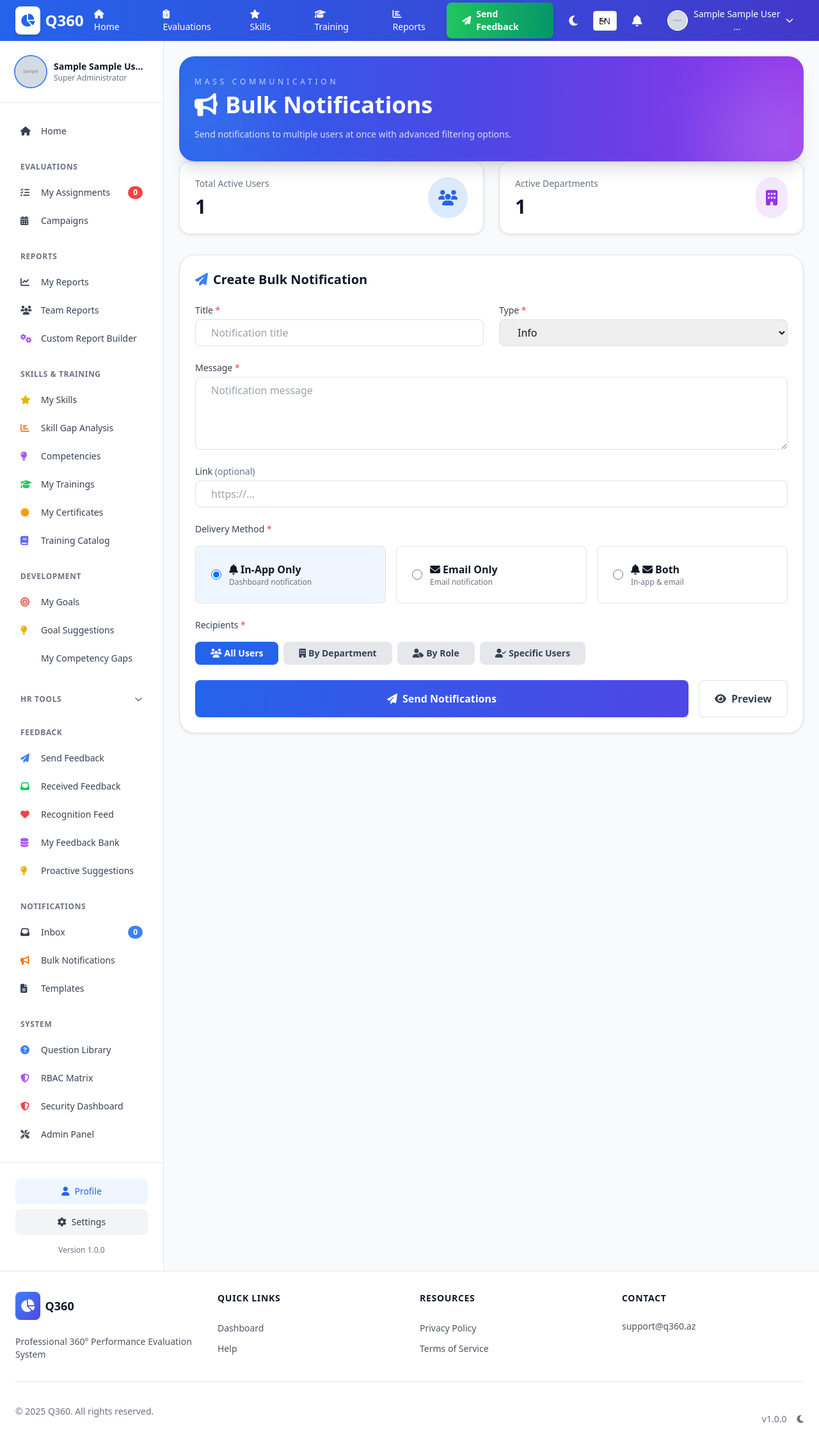
After one commit to MuradoffTehmez/Q-360, a Django app: page /notifications/bulk/ in a window 1280 px wide. The commit adds this page. Shown: the whole page at 64% size. Run offline with Django 5.2, Linux system fonts and the light colour scheme; a user stored in the database is signed in; tables that the repository leaves empty hold one stand-in row (values such as "Sample post"); grey boxes marked "Sample" are stand-in pictures; data that the repository does not hold is empty; parts of the project's set-up code (start-up, migrations or seed data) failed here and were passed over; some libraries are stand-ins or nearby versions.

Commit message:
6. Notifications - Toplu Bildiriş
  - Bulk notification system for admin/manager
  - Multi-filter support (all/department/role/specific)
  - Delivery method selection (in-app/email/both)
  - Preview functionality
  - Beautiful blue-indigo-purple gradient UI
  - Statistics dashboard

```diff
--- a/q360_project/apps/notifications/urls.py
+++ b/q360_project/apps/notifications/urls.py
@@ -17,6 +17,9 @@ urlpatterns = [
     path('delete-all/', template_views.delete_all_notifications, name='delete-all-notifications'),
     path('settings/', template_views.notification_settings, name='settings'),
 
+    # Bulk notification (admin/manager only)
+    path('bulk/', template_views.bulk_notification, name='bulk-notification'),
+
     # Email template management (admin only)
     path('templates/', template_views.EmailTemplateListView.as_view(), name='email-templates'),
     path('templates/create/', template_views.EmailTemplateCreateView.as_view(), name='email-template-create'),
--- a/q360_project/templates/base/sidebar.html
+++ b/q360_project/templates/base/sidebar.html
@@ -234,6 +234,13 @@
                 <span class="inline-flex items-center justify-center px-2 py-1 text-xs font-bold leading-none text-white bg-blue-500 rounded-full" id="unreadNotificationsCount">0</span>
             </a>
 
+            {% if user.is_admin or user.is_manager %}
+            <a href="{% url 'notifications:bulk-notification' %}" class="flex items-center px-3 py-2.5 text-sm font-medium rounded-lg transition-all duration-200 text-gray-700 dark:text-gray-300 hover:bg-gray-100 dark:hover:bg-gray-700">
+                <i class="fas fa-bullhorn w-5 mr-3 text-orange-500"></i>
+                <span>{% trans "Bulk Notifications" %}</span>
+            </a>
+            {% endif %}
+
             {% if user.is_admin %}
             <a href="{% url 'notifications:email-templates' %}" class="flex items-center px-3 py-2.5 text-sm font-medium rounded-lg transition-all duration-200 text-gray-700 dark:text-gray-300 hover:bg-gray-100 dark:hover:bg-gray-700">
                 <i class="fas fa-file-alt w-5 mr-3"></i>
--- /dev/null
+++ b/q360_project/templates/notifications/bulk_notification.html
@@ -0,0 +1,338 @@
+{% extends 'base/base.html' %}
+{% load i18n %}
+{% load static %}
+
+{% block title %}{% trans "Bulk Notifications" %} - Q360{% endblock %}
+
+{% block page_header %}
+<div class="relative overflow-hidden rounded-3xl bg-gradient-to-r from-blue-600 via-indigo-600 to-purple-600 px-6 py-8 text-white shadow-xl">
+    <div class="absolute inset-0 opacity-20">
+        <div class="absolute -right-16 top-6 h-52 w-52 rounded-full bg-white blur-3xl"></div>
+        <div class="absolute -left-10 bottom-0 h-40 w-40 rounded-full bg-blue-300 blur-3xl"></div>
+    </div>
+    <div class="relative z-10">
+        <p class="text-xs uppercase tracking-[0.4em] text-white/70">{% trans "Mass Communication" %}</p>
+        <h1 class="mt-2 text-3xl font-bold md:text-4xl">
+            <i class="fas fa-bullhorn mr-3"></i>{% trans "Bulk Notifications" %}
+        </h1>
+        <p class="mt-3 text-sm text-white/80">{% trans "Send notifications to multiple users at once with advanced filtering options." %}</p>
+    </div>
+</div>
+{% endblock %}
+
+{% block content %}
+<div class="space-y-8" x-data="bulkNotificationPage()">
+    <!-- Statistics Cards -->
+    <div class="grid grid-cols-1 gap-6 md:grid-cols-2">
+        <div class="rounded-2xl border border-gray-200/70 bg-white p-6 shadow-sm dark:border-gray-700/60 dark:bg-gray-900/80">
+            <div class="flex items-center justify-between">
+                <div>
+                    <p class="text-sm font-medium text-gray-500 dark:text-gray-400">{% trans "Total Active Users" %}</p>
+                    <p class="mt-2 text-3xl font-bold text-gray-900 dark:text-white">{{ total_users }}</p>
+                </div>
+                <div class="rounded-full bg-blue-100 p-3 dark:bg-blue-900/30">
+                    <i class="fas fa-users text-2xl text-blue-600 dark:text-blue-400"></i>
+                </div>
+            </div>
+        </div>
+
+        <div class="rounded-2xl border border-gray-200/70 bg-white p-6 shadow-sm dark:border-gray-700/60 dark:bg-gray-900/80">
+            <div class="flex items-center justify-between">
+                <div>
+                    <p class="text-sm font-medium text-gray-500 dark:text-gray-400">{% trans "Active Departments" %}</p>
+                    <p class="mt-2 text-3xl font-bold text-gray-900 dark:text-white">{{ departments_count }}</p>
+                </div>
+                <div class="rounded-full bg-purple-100 p-3 dark:bg-purple-900/30">
+                    <i class="fas fa-building text-2xl text-purple-600 dark:text-purple-400"></i>
+                </div>
+            </div>
+        </div>
+    </div>
+
+    <!-- Main Form -->
+    <form method="POST" class="rounded-3xl border border-gray-200/70 bg-white p-6 shadow-sm dark:border-gray-700/60 dark:bg-gray-900/80">
+        {% csrf_token %}
+
+        <h2 class="mb-6 text-xl font-bold text-gray-900 dark:text-white">
+            <i class="fas fa-paper-plane mr-2 text-blue-500"></i>{% trans "Create Bulk Notification" %}
+        </h2>
+
+        <div class="space-y-6">
+            <!-- Notification Details -->
+            <div class="grid grid-cols-1 gap-6 md:grid-cols-2">
+                <div>
+                    <label class="block text-sm font-medium text-gray-700 dark:text-gray-300">
+                        {% trans "Title" %} <span class="text-red-500">*</span>
+                    </label>
+                    <input type="text"
+                           name="title"
+                           required
+                           x-model="notification.title"
+                           class="mt-1 block w-full rounded-lg border border-gray-300 px-4 py-2 focus:border-blue-500 focus:ring-blue-500 dark:border-gray-600 dark:bg-gray-700 dark:text-white"
+                           placeholder="{% trans 'Notification title' %}">
+                </div>
+
+                <div>
+                    <label class="block text-sm font-medium text-gray-700 dark:text-gray-300">
+                        {% trans "Type" %} <span class="text-red-500">*</span>
+                    </label>
+                    <select name="notification_type"
+                            x-model="notification.type"
+                            class="mt-1 block w-full rounded-lg border border-gray-300 px-4 py-2 focus:border-blue-500 focus:ring-blue-500 dark:border-gray-600 dark:bg-gray-700 dark:text-white">
+                        <option value="info">{% trans "Info" %}</option>
+                        <option value="success">{% trans "Success" %}</option>
+                        <option value="warning">{% trans "Warning" %}</option>
+                        <option value="error">{% trans "Error" %}</option>
+                    </select>
+                </div>
+            </div>
+
+            <div>
+                <label class="block text-sm font-medium text-gray-700 dark:text-gray-300">
+                    {% trans "Message" %} <span class="text-red-500">*</span>
+                </label>
+                <textarea name="message"
+                          required
+                          rows="4"
+                          x-model="notification.message"
+                          class="mt-1 block w-full rounded-lg border border-gray-300 px-4 py-2 focus:border-blue-500 focus:ring-blue-500 dark:border-gray-600 dark:bg-gray-700 dark:text-white"
+                          placeholder="{% trans 'Notification message' %}"></textarea>
+            </div>
+
+            <div>
+                <label class="block text-sm font-medium text-gray-700 dark:text-gray-300">
+                    {% trans "Link" %} <span class="text-sm text-gray-500">({% trans "optional" %})</span>
+                </label>
+                <input type="url"
+                       name="link"
+                       x-model="notification.link"
+                       class="mt-1 block w-full rounded-lg border border-gray-300 px-4 py-2 focus:border-blue-500 focus:ring-blue-500 dark:border-gray-600 dark:bg-gray-700 dark:text-white"
+                       placeholder="https://...">
+            </div>
+
+            <!-- Delivery Method -->
+            <div>
+                <label class="block text-sm font-medium text-gray-700 dark:text-gray-300 mb-3">
+                    {% trans "Delivery Method" %} <span class="text-red-500">*</span>
+                </label>
+                <div class="grid grid-cols-1 gap-3 md:grid-cols-3">
+                    <label class="flex items-center rounded-lg border p-4 cursor-pointer transition hover:bg-gray-50 dark:hover:bg-gray-800"
+                           :class="{'border-blue-500 bg-blue-50 dark:bg-blue-900/20': deliveryMethod === 'in_app'}">
+                        <input type="radio"
+                               name="delivery_method"
+                               value="in_app"
+                               x-model="deliveryMethod"
+                               class="h-4 w-4 text-blue-600">
+                        <div class="ml-3">
+                            <p class="font-semibold text-gray-900 dark:text-white"><i class="fas fa-bell mr-1"></i>{% trans "In-App Only" %}</p>
+                            <p class="text-xs text-gray-500 dark:text-gray-400">{% trans "Dashboard notification" %}</p>
+                        </div>
+                    </label>
+
+                    <label class="flex items-center rounded-lg border p-4 cursor-pointer transition hover:bg-gray-50 dark:hover:bg-gray-800"
+                           :class="{'border-blue-500 bg-blue-50 dark:bg-blue-900/20': deliveryMethod === 'email'}">
+                        <input type="radio"
+                               name="delivery_method"
+                               value="email"
+                               x-model="deliveryMethod"
+                               class="h-4 w-4 text-blue-600">
+                        <div class="ml-3">
+                            <p class="font-semibold text-gray-900 dark:text-white"><i class="fas fa-envelope mr-1"></i>{% trans "Email Only" %}</p>
+                            <p class="text-xs text-gray-500 dark:text-gray-400">{% trans "Email notification" %}</p>
+                        </div>
+                    </label>
+
+                    <label class="flex items-center rounded-lg border p-4 cursor-pointer transition hover:bg-gray-50 dark:hover:bg-gray-800"
+                           :class="{'border-blue-500 bg-blue-50 dark:bg-blue-900/20': deliveryMethod === 'both'}">
+                        <input type="radio"
+                               name="delivery_method"
+                               value="both"
+                               x-model="deliveryMethod"
+                               class="h-4 w-4 text-blue-600">
+                        <div class="ml-3">
+                            <p class="font-semibold text-gray-900 dark:text-white"><i class="fas fa-bell mr-1"></i><i class="fas fa-envelope mr-1"></i>{% trans "Both" %}</p>
+                            <p class="text-xs text-gray-500 dark:text-gray-400">{% trans "In-app & email" %}</p>
+                        </div>
+                    </label>
+                </div>
+            </div>
+
+            <!-- Recipient Filters -->
+            <div>
+                <label class="block text-sm font-medium text-gray-700 dark:text-gray-300 mb-3">
+                    {% trans "Recipients" %} <span class="text-red-500">*</span>
+                </label>
+
+                <div class="space-y-4">
+                    <!-- Filter Type Selection -->
+                    <div class="flex flex-wrap gap-2">
+                        <button type="button"
+                                @click="filterType = 'all'"
+                                :class="{'bg-blue-600 text-white': filterType === 'all', 'bg-gray-200 text-gray-700 dark:bg-gray-700 dark:text-gray-300': filterType !== 'all'}"
+                                class="rounded-lg px-4 py-2 text-sm font-semibold transition">
+                            <i class="fas fa-users mr-1"></i>{% trans "All Users" %}
+                        </button>
+                        <button type="button"
+                                @click="filterType = 'department'"
+                                :class="{'bg-blue-600 text-white': filterType === 'department', 'bg-gray-200 text-gray-700 dark:bg-gray-700 dark:text-gray-300': filterType !== 'department'}"
+                                class="rounded-lg px-4 py-2 text-sm font-semibold transition">
+                            <i class="fas fa-building mr-1"></i>{% trans "By Department" %}
+                        </button>
+                        <button type="button"
+                                @click="filterType = 'role'"
+                                :class="{'bg-blue-600 text-white': filterType === 'role', 'bg-gray-200 text-gray-700 dark:bg-gray-700 dark:text-gray-300': filterType !== 'role'}"
+                                class="rounded-lg px-4 py-2 text-sm font-semibold transition">
+                            <i class="fas fa-user-tag mr-1"></i>{% trans "By Role" %}
+                        </button>
+                        <button type="button"
+                                @click="filterType = 'specific'"
+                                :class="{'bg-blue-600 text-white': filterType === 'specific', 'bg-gray-200 text-gray-700 dark:bg-gray-700 dark:text-gray-300': filterType !== 'specific'}"
+                                class="rounded-lg px-4 py-2 text-sm font-semibold transition">
+                            <i class="fas fa-user-check mr-1"></i>{% trans "Specific Users" %}
+                        </button>
+                    </div>
+
+                    <input type="hidden" name="filter_type" x-model="filterType">
+
+                    <!-- Department Filter -->
+                    <div x-show="filterType === 'department'" x-transition>
+                        <select name="department_id"
+                                class="block w-full rounded-lg border border-gray-300 px-4 py-2 focus:border-blue-500 focus:ring-blue-500 dark:border-gray-600 dark:bg-gray-700 dark:text-white">
+                            <option value="">{% trans "Select Department" %}</option>
+                            {% for dept in departments %}
+                            <option value="{{ dept.id }}">{{ dept.name }} ({{ dept.user_count }} {% trans "users" %})</option>
+                            {% endfor %}
+                        </select>
+                    </div>
+
+                    <!-- Role Filter -->
+                    <div x-show="filterType === 'role'" x-transition>
+                        <select name="role"
+                                class="block w-full rounded-lg border border-gray-300 px-4 py-2 focus:border-blue-500 focus:ring-blue-500 dark:border-gray-600 dark:bg-gray-700 dark:text-white">
+                            <option value="">{% trans "Select Role" %}</option>
+                            {% for role_value, role_label in role_choices %}
+                            <option value="{{ role_value }}">{{ role_label }}</option>
+                            {% endfor %}
+                        </select>
+                    </div>
+
+                    <!-- Specific Users -->
+                    <div x-show="filterType === 'specific'" x-transition>
+                        <div class="max-h-64 overflow-y-auto rounded-lg border border-gray-300 p-4 dark:border-gray-600 dark:bg-gray-700">
+                            <div class="space-y-2">
+                                {% for user in all_users %}
+                                <label class="flex items-center gap-2 cursor-pointer hover:bg-gray-50 dark:hover:bg-gray-800 p-2 rounded">
+                                    <input type="checkbox"
+                                           name="user_ids"
+                                           value="{{ user.id }}"
+                                           class="h-4 w-4 rounded text-blue-600">
+                                    <span class="text-sm text-gray-900 dark:text-white">{{ user.get_full_name }} ({{ user.department.name|default:"-" }})</span>
+                                </label>
+                                {% endfor %}
+                            </div>
+                        </div>
+                    </div>
+                </div>
+            </div>
+
+            <!-- Action Buttons -->
+            <div class="flex gap-3">
+                <button type="submit"
+                        class="flex-1 rounded-lg bg-gradient-to-r from-blue-600 to-indigo-600 px-6 py-3 font-semibold text-white shadow-sm transition hover:shadow-md">
+                    <i class="fas fa-paper-plane mr-2"></i>{% trans "Send Notifications" %}
+                </button>
+                <button type="button"
+                        @click="previewNotification()"
+                        class="rounded-lg border border-gray-300 bg-white px-6 py-3 font-semibold text-gray-700 transition hover:bg-gray-50 dark:border-gray-600 dark:bg-gray-700 dark:text-gray-300 dark:hover:bg-gray-600">
+                    <i class="fas fa-eye mr-2"></i>{% trans "Preview" %}
+                </button>
+            </div>
+        </div>
+    </form>
+
+    <!-- Preview Modal -->
+    <div x-show="showPreview"
+         x-cloak
+         @click.away="showPreview = false"
+         class="fixed inset-0 z-50 flex items-center justify-center bg-black/50 p-4"
+         style="display: none;">
+        <div @click.stop
+             class="w-full max-w-2xl rounded-2xl bg-white p-6 shadow-xl dark:bg-gray-800"
+             x-transition>
+            <div class="mb-4 flex items-center justify-between">
+                <h3 class="text-xl font-bold text-gray-900 dark:text-white">
+                    <i class="fas fa-eye mr-2 text-blue-500"></i>{% trans "Notification Preview" %}
+                </h3>
+                <button @click="showPreview = false"
+                        class="text-gray-400 hover:text-gray-600 dark:hover:text-gray-300">
+                    <i class="fas fa-times text-xl"></i>
+                </button>
+            </div>
+
+            <div class="rounded-xl border p-4"
+                 :class="{
+                     'border-blue-300 bg-blue-50 dark:bg-blue-900/20': notification.type === 'info',
+                     'border-green-300 bg-green-50 dark:bg-green-900/20': notification.type === 'success',
+                     'border-yellow-300 bg-yellow-50 dark:bg-yellow-900/20': notification.type === 'warning',
+                     'border-red-300 bg-red-50 dark:bg-red-900/20': notification.type === 'error'
+                 }">
+                <div class="flex items-start gap-3">
+                    <div class="flex h-10 w-10 items-center justify-center rounded-full"
+                         :class="{
+                             'bg-blue-500 text-white': notification.type === 'info',
+                             'bg-green-500 text-white': notification.type === 'success',
+                             'bg-yellow-500 text-white': notification.type === 'warning',
+                             'bg-red-500 text-white': notification.type === 'error'
+                         }">
+                        <i class="fas" :class="{
+                            'fa-info-circle': notification.type === 'info',
+                            'fa-check-circle': notification.type === 'success',
+                            'fa-exclamation-triangle': notification.type === 'warning',
+                            'fa-times-circle': notification.type === 'error'
+                        }"></i>
+                    </div>
+                    <div class="flex-1">
+                        <h4 class="font-semibold text-gray-900 dark:text-white" x-text="notification.title || 'Başlıq'"></h4>
+                        <p class="mt-1 text-sm text-gray-700 dark:text-gray-300" x-text="notification.message || 'Mesaj'"></p>
+                        <p class="mt-2 text-xs text-gray-500">{% trans "Delivery" %}: <span x-text="deliveryMethod === 'both' ? 'In-app + Email' : (deliveryMethod === 'email' ? 'Email' : 'In-app')"></span></p>
+                        <p class="mt-1 text-xs text-gray-500">{% trans "Filter" %}: <span x-text="filterType"></span></p>
+                    </div>
+                </div>
+            </div>
+
+            <div class="mt-6 flex justify-end">
+                <button @click="showPreview = false"
+                        class="rounded-lg bg-gray-200 px-4 py-2 font-semibold text-gray-700 transition hover:bg-gray-300 dark:bg-gray-700 dark:text-gray-300 dark:hover:bg-gray-600">
+                    {% trans "Close" %}
+                </button>
+            </div>
+        </div>
+    </div>
+</div>
+{% endblock %}
+
+{% block extra_js %}
+<script>
+function bulkNotificationPage() {
+    return {
+        notification: {
+            title: '',
+            message: '',
+            type: 'info',
+            link: ''
+        },
+        deliveryMethod: 'in_app',
+        filterType: 'all',
+        showPreview: false,
+
+        previewNotification() {
+            this.showPreview = true;
+        }
+    };
+}
+
+document.addEventListener('alpine:init', () => {
+    Alpine.data('bulkNotificationPage', bulkNotificationPage);
+});
+</script>
+{% endblock %}
```
Also changed, not shown: q360_project/apps/continuous_feedback/tests/test_proactive_suggestions.py (+20 -18 lines), q360_project/apps/notifications/template_views.py (+124 -0 lines).
